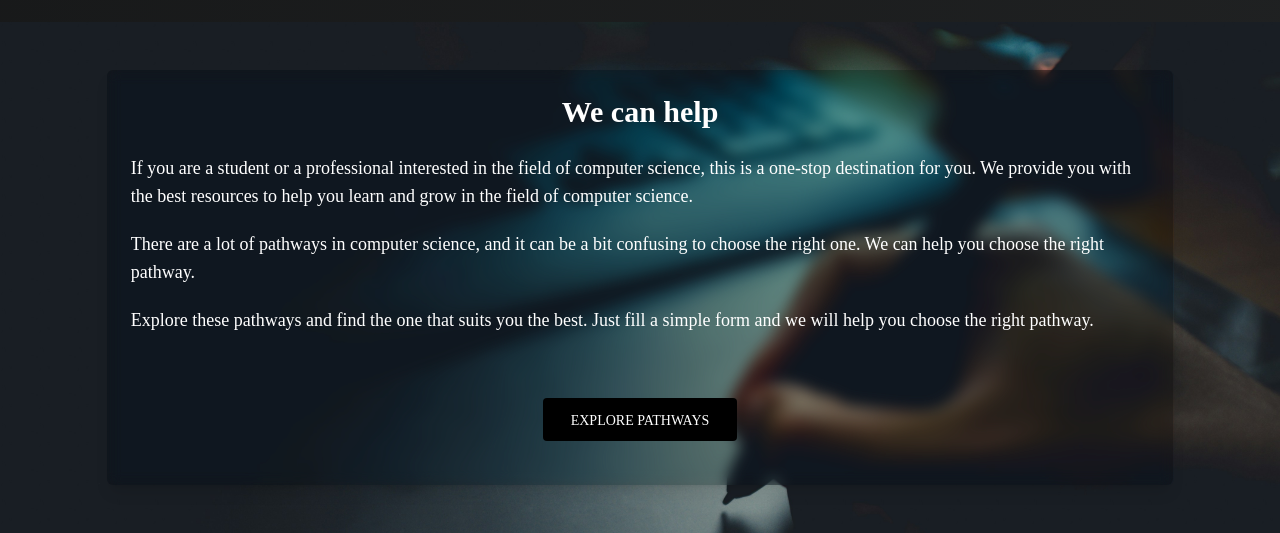
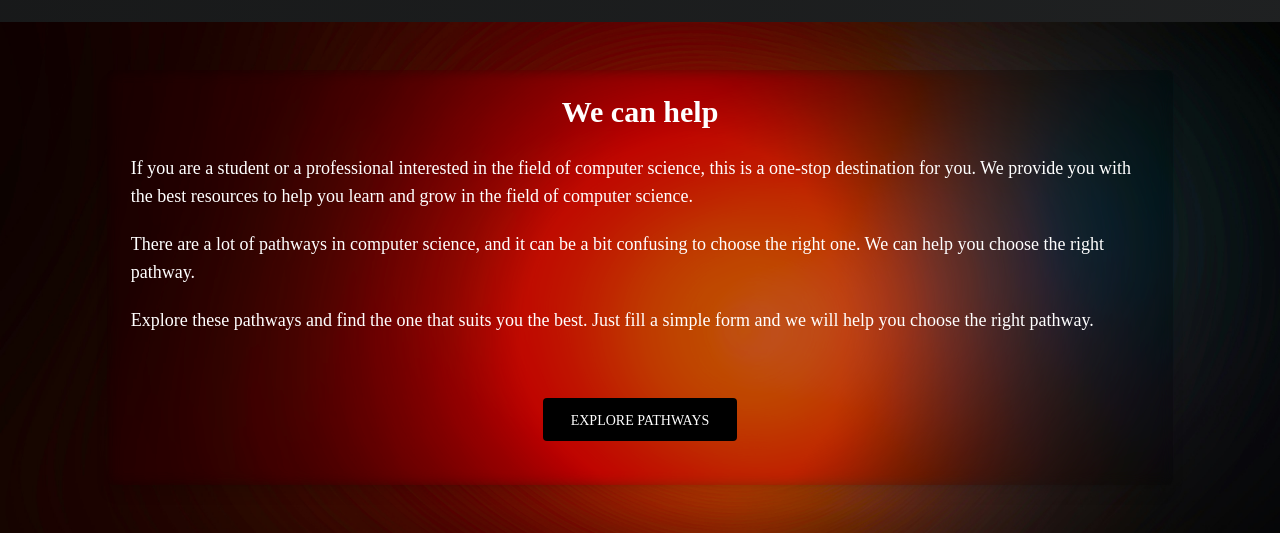
Before and after one commit to yuvrajsharma97/Computer-Science-Roadmaps, a Next.js app: page / in a window 1280 px wide. Shown: the part 778-1311 px from the top of the page. Built offline with nearby package versions, Linux system fonts and the light colour scheme; a web font is replaced by a local one; what tw-elements would draw is missing.

Commit message:
home page Content

```diff
--- a/app/pages/home/page.jsx
+++ b/app/pages/home/page.jsx
@@ -54,8 +54,11 @@ const HomePage = () => {
             />
           </div>
         </section>
-        <section className="w-full flex justify-around bg-image1 bg-fixed bg-cover bg-no-repeat py-[3rem]">
-          <div className="w-5/6 glassEffect shadow-lg rounded-md p-6">
+        <section
+          className={`w-full flex justify-around bg-fixed bg-cover bg-no-repeat py-[3rem] ${
+            themeModeDark ? "bg-image2" : "bg-image3"
+          }`}>
+          <div className="w-5/6  shadow-lg glassEffect rounded-md p-6">
             <h1 className="text-3xl font-bold mb-6 text-center">We can help</h1>
             <div className="text-lg">
               <p className="my-5">
@@ -76,7 +79,8 @@ const HomePage = () => {
               </p>
             </div>
             <div className="flex justify-center mt-[4rem] my-5">
-              <Link href={"/pages/explore"}
+              <Link
+                href={"/pages/explore"}
                 class="inline-block rounded bg-black px-7 pb-2.5 pt-3 text-sm uppercase font-sm leading-normal text-white shadow-primary-3 transition duration-150 ease-in-out hover:bg-black-500 hover:shadow-primary-2 focus:bg-black-500 focus:shadow-primary-2 focus:outline-none focus:ring-0 active:bg-black-500 active:shadow-primary-2 dark:shadow-black/30 dark:hover:shadow-dark-strong dark:focus:shadow-dark-strong dark:active:shadow-dark-strong">
                 Explore Pathways
               </Link>
--- a/tailwind.config.js
+++ b/tailwind.config.js
@@ -18,6 +18,8 @@ module.exports = {
           "conic-gradient(from 180deg at 50% 50%, var(--tw-gradient-stops))",
         heroImage: "url('/assets/heroImage.jpg')",
         image1: "url('/assets/image1.jpg')",
+        image2: "url('/assets/image2.jpg')",
+        image3: "url('/assets/image3.jpg')",
       },
       screens: {
         xs: { min: "300px", max: "640px" },
```
Also changed, not shown: public/assets/image2.jpg (added), public/assets/image3.jpg (added).
